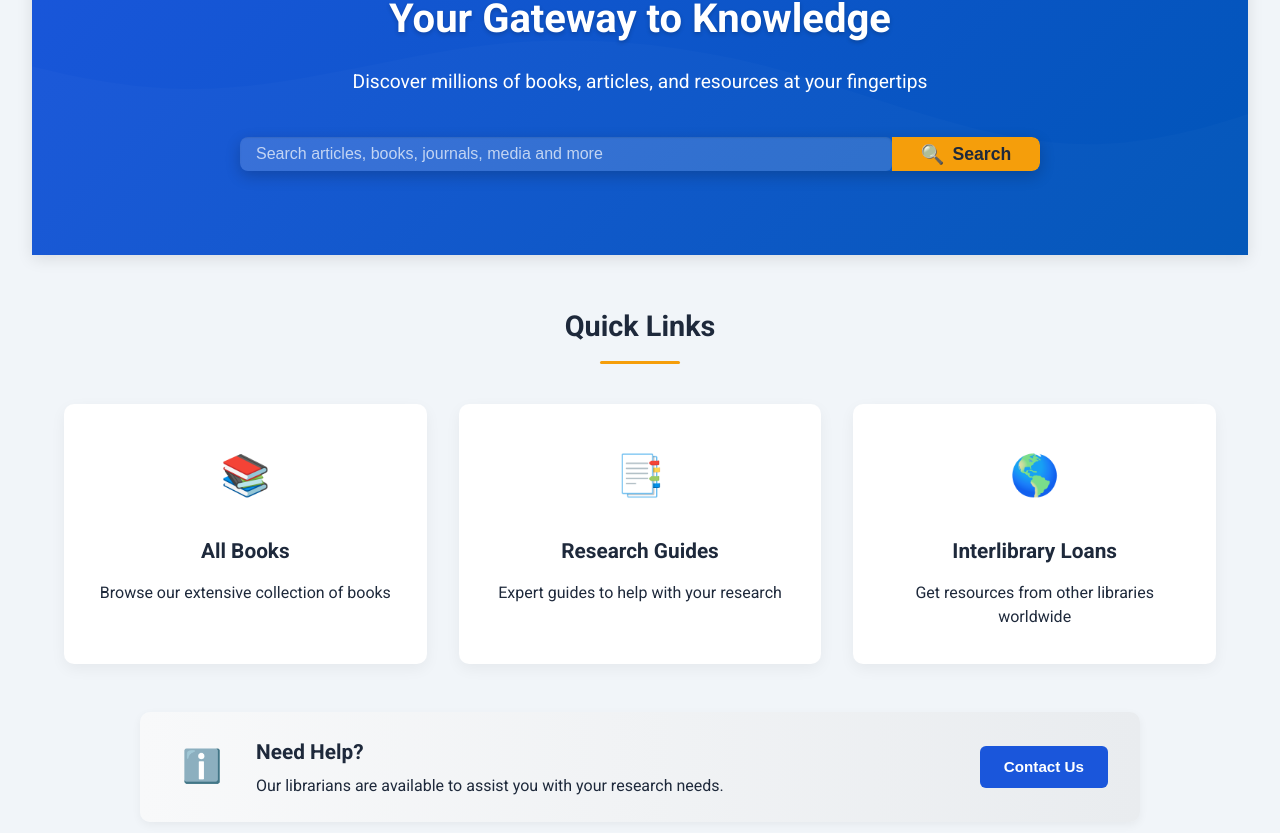
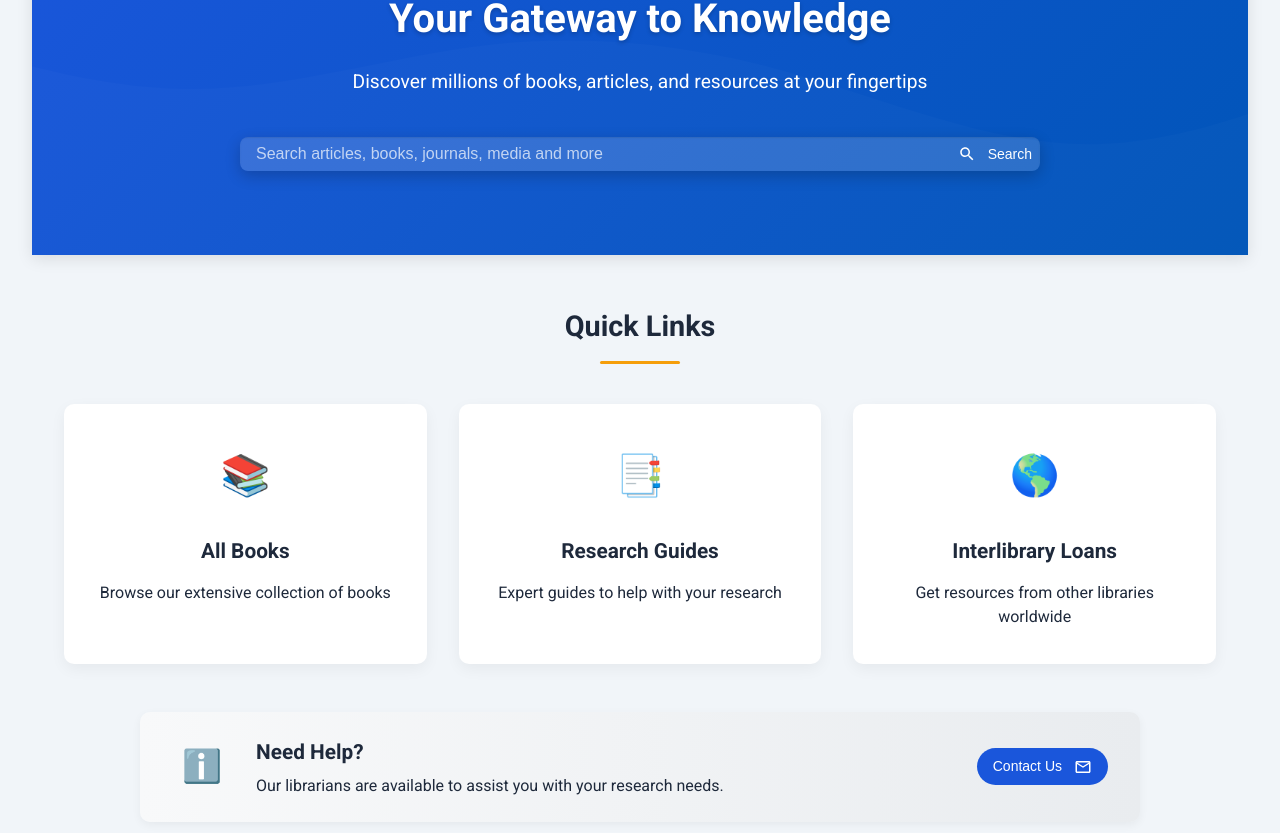
Before and after one commit to robinsingh-ai/assessment, a React (Create React App) app in the folder frontend/: page / in a window 1280 px wide. Shown: the part 199-1032 px from the top of the page. Built offline with nearby package versions, Linux system fonts and the light colour scheme.

Commit message:
refactor(ui): enhance Button component with comprehensive customization options and fix button unit test

```diff
--- a/frontend/src/components/books/AddBook.tsx
+++ b/frontend/src/components/books/AddBook.tsx
@@ -233,6 +233,7 @@ const AddBook: React.FC = () => {
         <FormActions
           onCancel={handleCancel}
           submitText={loading ? "Adding..." : "Add Book"}
+          isSubmitting={loading}
         />
       </FormContainer>
     </PageContainer>
--- a/frontend/src/components/common/Button.css
+++ b/frontend/src/components/common/Button.css
@@ -1,36 +1,217 @@
+/* Base Button Styles */
 .button {
+  display: inline-flex;
+  align-items: center;
+  justify-content: center;
   cursor: pointer;
-  padding: 8px 16px;
+  padding: 0.5rem 1rem;
   border: none;
-  border-radius: 4px;
-  font-size: 14px;
-  transition: background-color 0.3s;
+  border-radius: 0.25rem;
+  font-size: 0.875rem;
   font-weight: 500;
+  line-height: 1.5;
+  transition: all 0.2s ease-in-out;
+  position: relative;
+  overflow: hidden;
+  gap: 0.5rem;
+  white-space: nowrap;
+  text-decoration: none;
 }
 
-.button.primary {
+/* Sizes */
+.button--sm {
+  padding: 0.25rem 0.75rem;
+  font-size: 0.75rem;
+  border-radius: 0.2rem;
+}
+
+.button--md {
+  padding: 0.5rem 1rem;
+  font-size: 0.875rem;
+}
+
+.button--lg {
+  padding: 0.75rem 1.5rem;
+  font-size: 1rem;
+  border-radius: 0.3rem;
+}
+
+/* Variants */
+.button--primary {
   background-color: var(--primary-color);
   color: var(--text-light);
 }
 
-.button.primary:hover {
+.button--primary:hover:not(.button--disabled):not(.button--loading) {
   background-color: var(--primary-dark);
+  box-shadow: 0 2px 4px rgba(0, 0, 0, 0.1);
+  transform: translateY(-1px);
 }
 
-.button.secondary {
+.button--primary:active:not(.button--disabled):not(.button--loading) {
+  background-color: var(--primary-dark);
+  transform: translateY(0);
+}
+
+.button--secondary {
   background-color: var(--background-dark);
   color: var(--text-light);
 }
 
-.button.secondary:hover {
+.button--secondary:hover:not(.button--disabled):not(.button--loading) {
   background-color: var(--text-dark);
+  box-shadow: 0 2px 4px rgba(0, 0, 0, 0.1);
+  transform: translateY(-1px);
 }
 
-.button.danger {
+.button--secondary:active:not(.button--disabled):not(.button--loading) {
+  background-color: var(--text-dark);
+  transform: translateY(0);
+}
+
+.button--danger {
   background-color: var(--error-color);
   color: var(--text-light);
 }
 
-.button.danger:hover {
+.button--danger:hover:not(.button--disabled):not(.button--loading) {
   background-color: #b91c1c; /* Darker red */
+  box-shadow: 0 2px 4px rgba(0, 0, 0, 0.1);
+  transform: translateY(-1px);
 }
+
+.button--danger:active:not(.button--disabled):not(.button--loading) {
+  background-color: #991b1b; /* Even darker red */
+  transform: translateY(0);
+}
+
+.button--success {
+  background-color: #22c55e; /* Success green */
+  color: var(--text-light);
+}
+
+.button--success:hover:not(.button--disabled):not(.button--loading) {
+  background-color: #16a34a; /* Darker green */
+  box-shadow: 0 2px 4px rgba(0, 0, 0, 0.1);
+  transform: translateY(-1px);
+}
+
+.button--success:active:not(.button--disabled):not(.button--loading) {
+  background-color: #15803d; /* Even darker green */
+  transform: translateY(0);
+}
+
+.button--text {
+  background-color: transparent;
+  color: var(--primary-color);
+  padding-left: 0.5rem;
+  padding-right: 0.5rem;
+}
+
+.button--text:hover:not(.button--disabled):not(.button--loading) {
+  background-color: rgba(0, 0, 0, 0.05);
+  color: var(--primary-dark);
+}
+
+.button--outline {
+  background-color: transparent;
+  color: var(--primary-color);
+  border: 1px solid var(--primary-color);
+}
+
+.button--outline:hover:not(.button--disabled):not(.button--loading) {
+  background-color: rgba(0, 0, 0, 0.05);
+  color: var(--primary-dark);
+  border-color: var(--primary-dark);
+}
+
+/* States */
+.button--disabled, .button:disabled {
+  opacity: 0.6;
+  cursor: not-allowed;
+  pointer-events: none;
+  box-shadow: none;
+}
+
+.button--full-width {
+  width: 100%;
+}
+
+.button--rounded {
+  border-radius: 9999px; /* Very large value for fully rounded corners */
+}
+
+/* Loading Animation */
+.button--loading {
+  cursor: wait;
+}
+
+.button--loading .button__text {
+  opacity: 0.7;
+}
+
+.button__spinner {
+  position: absolute;
+  width: 1.25rem;
+  height: 1.25rem;
+  left: calc(50% - 0.625rem);
+  border: 2px solid rgba(255, 255, 255, 0.3);
+  border-radius: 50%;
+  border-top-color: var(--text-light);
+  animation: button-spinner 0.8s linear infinite;
+}
+
+@keyframes button-spinner {
+  to {
+    transform: rotate(360deg);
+  }
+}
+
+/* Icon Positioning */
+.button__icon {
+  display: inline-flex;
+  align-items: center;
+  font-size: 1.2em;
+}
+
+.button__icon--left {
+  margin-right: 0.25rem;
+}
+
+.button__icon--right {
+  margin-left: 0.25rem;
+}
+
+/* Focus State (Accessibility) */
+.button:focus {
+  outline: none;
+  box-shadow: 0 0 0 3px rgba(var(--primary-rgb), 0.25);
+}
+
+/* For when icon is the only content */
+.button--icon-only {
+  padding: 0.5rem;
+  border-radius: 0.25rem;
+}
+
+.button--icon-only.button--sm {
+  padding: 0.25rem;
+}
+
+.button--icon-only.button--lg {
+  padding: 0.75rem;
+}
+
+/* Media queries for responsive buttons */
+@media (max-width: 768px) {
+  .button--responsive {
+    width: 100%;
+  }
+
+  .button--responsive .button__text {
+    max-width: 100%;
+    white-space: nowrap;
+    overflow: hidden;
+    text-overflow: ellipsis;
+  }
+}
--- a/frontend/src/components/common/Button.tsx
+++ b/frontend/src/components/common/Button.tsx
@@ -3,10 +3,18 @@ import './Button.css';
 
 interface ButtonProps {
   children: React.ReactNode;
-  onClick?: () => void;
+  onClick?: (e: React.MouseEvent<HTMLButtonElement>) => void;
   type?: 'button' | 'submit' | 'reset';
-  variant?: 'primary' | 'secondary' | 'danger';
+  variant?: 'primary' | 'secondary' | 'danger' | 'success' | 'text' | 'outline';
+  size?: 'sm' | 'md' | 'lg';
   className?: string;
+  fullWidth?: boolean;
+  disabled?: boolean;
+  loading?: boolean;
+  icon?: React.ReactNode;
+  iconPosition?: 'left' | 'right';
+  rounded?: boolean;
+  ariaLabel?: string;
 }
 
 const Button: React.FC<ButtonProps> = ({
@@ -14,15 +22,52 @@ const Button: React.FC<ButtonProps> = ({
   onClick,
   type = 'button',
   variant = 'primary',
+  size = 'md',
   className = '',
+  fullWidth = false,
+  disabled = false,
+  loading = false,
+  icon,
+  iconPosition = 'left',
+  rounded = false,
+  ariaLabel,
 }) => {
+  const buttonClasses = [
+    'button',
+    `button--${variant}`,
+    `button--${size}`,
+    fullWidth ? 'button--full-width' : '',
+    rounded ? 'button--rounded' : '',
+    loading ? 'button--loading' : '',
+    disabled ? 'button--disabled' : '',
+    className
+  ].filter(Boolean).join(' ');
+
+  const handleClick = (e: React.MouseEvent<HTMLButtonElement>) => {
+    if (disabled || loading) return;
+    onClick && onClick(e);
+  };
+
   return (
     <button
       type={type}
-      onClick={onClick}
-      className={`button ${variant} ${className}`}
+      onClick={handleClick}
+      className={buttonClasses}
+      disabled={disabled || loading}
+      aria-label={ariaLabel || (typeof children === 'string' ? children : undefined)}
+      aria-busy={loading}
     >
-      {children}
+      {loading && <span className="button__spinner"></span>}
+
+      {icon && iconPosition === 'left' && !loading && (
+        <span className="button__icon button__icon--left">{icon}</span>
+      )}
+
+      <span className="button__text">{children}</span>
+
+      {icon && iconPosition === 'right' && !loading && (
+        <span className="button__icon button__icon--right">{icon}</span>
+      )}
     </button>
   );
 };
--- a/frontend/src/components/home/HomePage.css
+++ b/frontend/src/components/home/HomePage.css
@@ -76,9 +76,9 @@
   transition: all 0.3s ease;
 }
 
+/* Remove the transform from the wrapper so it doesn't affect the button */
 .search-input-wrapper:focus-within {
   box-shadow: 0 5px 20px rgba(0, 0, 0, 0.3);
-  transform: translateY(-2px);
 }
 
 .search-form {
@@ -96,30 +96,36 @@
   transition: all 0.3s ease;
 }
 
-.search-button-home {
-  background-color: var(--accent-color);
-  color: var(--text-dark);
-  border: none;
-  padding: 0 1.8rem;
-  border-radius: 0 8px 8px 0;
-  font-weight: 600;
-  cursor: pointer;
-  transition: all 0.3s;
-  font-size: 1.1rem;
-  white-space: nowrap;
-  display: flex;
-  align-items: center;
-  justify-content: center;
-  gap: 0.5rem;
+.search-input:focus {
+  box-shadow: inset 0 1px 2px rgba(0, 0, 0, 0.2);
+  background-color: white; /* Ensure white background when focused */
 }
 
-.search-icon {
-  font-size: 1.2rem;
+/* Custom styling for the search button (overrides some Button component styles) */
+.search-button {
+  border-radius: 0 8px 8px 0 !important;
+  margin: 0 !important;
+  height: 100%;
+  z-index: 2; /* Ensure button stays on top */
 }
 
-.search-button-home:hover {
-  background-color: var(--accent-dark);
-  transform: translateX(2px);
+/* Preserve button styling even when input is focused */
+.search-input-wrapper:focus-within .search-button {
+  box-shadow: none !important;
+  transform: none !important;
+}
+
+/* Custom hover state for the search button */
+.search-button:hover {
+  background-color: #ffc107 !important; /* Bright yellow */
+  color: white !important;
+  transform: none !important;
+  box-shadow: none !important;
+}
+
+/* Remove default transform effects on hover for search button */
+.search-button:hover .button__icon {
+  color: white !important;
 }
 
 /* Features Section */
@@ -247,26 +253,6 @@
   margin: 0;
 }
 
-.contact-button {
-  background-color: var(--primary-color);
-  color: white;
-  border: none;
-  padding: 0.8rem 1.5rem;
-  border-radius: 6px;
-  font-weight: 600;
-  cursor: pointer;
-  transition: all 0.3s;
-  font-size: 0.95rem;
-  white-space: nowrap;
-  flex-shrink: 0;
-}
-
-.contact-button:hover {
-  background-color: var(--primary-dark);
-  transform: translateY(-2px);
-  box-shadow: 0 4px 8px rgba(0, 0, 0, 0.1);
-}
-
 /* Animations */
 @keyframes fadeInDown {
   from {
@@ -317,11 +303,9 @@
     width: 100%;
   }
 
-  .search-button-home {
-    border-radius: 8px;
-    padding: 1rem;
+  .search-button {
+    border-radius: 8px !important;
     width: 100%;
-    justify-content: center;
   }
 
   .features-section {
@@ -341,10 +325,6 @@
 
   .info-content {
     margin-bottom: 1rem;
-  }
-
-  .contact-button {
-    width: 100%;
   }
 }
 
--- a/frontend/src/components/home/HomePage.tsx
+++ b/frontend/src/components/home/HomePage.tsx
@@ -1,6 +1,21 @@
 import React, { useState } from 'react';
 import { useNavigate } from 'react-router-dom';
+import Button from '../common/Button';
 import './HomePage.css';
+
+// Icon component for Contact Us button
+const ContactIcon = () => (
+  <svg width="18" height="18" viewBox="0 0 24 24" fill="none" xmlns="http://www.w3.org/2000/svg">
+    <path d="M20 4H4C2.9 4 2.01 4.9 2.01 6L2 18C2 19.1 2.9 20 4 20H20C21.1 20 22 19.1 22 18V6C22 4.9 21.1 4 20 4ZM20 18H4V8L12 13L20 8V18ZM12 11L4 6H20L12 11Z" fill="currentColor"/>
+  </svg>
+);
+
+// Search icon component
+const SearchIcon = () => (
+  <svg width="18" height="18" viewBox="0 0 24 24" fill="none" xmlns="http://www.w3.org/2000/svg">
+    <path d="M15.5 14H14.71L14.43 13.73C15.41 12.59 16 11.11 16 9.5C16 5.91 13.09 3 9.5 3C5.91 3 3 5.91 3 9.5C3 13.09 5.91 16 9.5 16C11.11 16 12.59 15.41 13.73 14.43L14 14.71V15.5L19 20.49L20.49 19L15.5 14ZM9.5 14C7.01 14 5 11.99 5 9.5C5 7.01 7.01 5 9.5 5C11.99 5 14 7.01 14 9.5C14 11.99 11.99 14 9.5 14Z" fill="currentColor"/>
+  </svg>
+);
 
 const HomePage: React.FC = () => {
   const [searchTerm, setSearchTerm] = useState('');
@@ -39,10 +54,16 @@ const HomePage: React.FC = () => {
                   className="search-input"
                   aria-label="Search library resources"
                 />
-                <button type="submit" className="search-button-home">
-                  <span className="search-icon">🔍</span>
-                  <span>Search</span>
-                </button>
+                <Button
+                  type="submit"
+                  variant="primary"
+                  className="search-button"
+                  icon={<SearchIcon />}
+                  iconPosition="left"
+                  aria-label="Search library resources"
+                >
+                  Search
+                </Button>
               </div>
             </form>
           </div>
@@ -77,7 +98,16 @@ const HomePage: React.FC = () => {
             <h3>Need Help?</h3>
             <p>Our librarians are available to assist you with your research needs.</p>
           </div>
-          <button className="contact-button" onClick={() => navigateToSection('/contact')}>Contact Us</button>
+          <Button
+            variant="primary"
+            size="md"
+            onClick={() => navigateToSection('/contact')}
+            icon={<ContactIcon />}
+            iconPosition="right"
+            rounded
+          >
+            Contact Us
+          </Button>
         </div>
       </div>
     </div>
```
Also changed, not shown: frontend/src/components/books/BookCard.tsx (+29 -2 lines), frontend/src/components/books/BookList.tsx (+16 -1 lines), frontend/src/components/forms/FormActions.tsx (+32 -3 lines), 1 other file (tests, documents, lock files or other folders).
